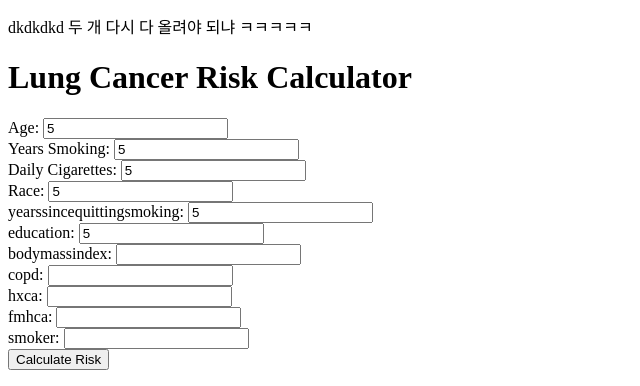
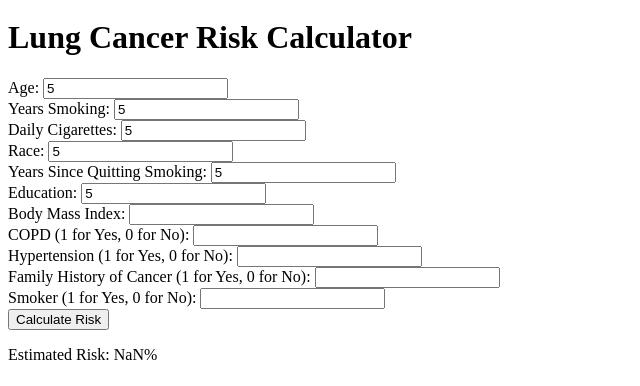
Before and after one commit to hyh449/zzz, a plain HTML site: page index.html in a window 1280 px wide. Both pictures are taken after typing "5", "5", "5", "5", "5", "5" into the empty fields and a click on the button "Calculate Risk". Shown: the part 427-813 px from the top of the page, without its empty margins (0-640 px from the left). Drawn offline with Linux system fonts and the light colour scheme.

Commit message:
Add files via upload

```diff
--- a/index.html
+++ b/index.html
@@ -3,16 +3,10 @@
 <head>
     <meta charset="UTF-8">
     <meta name="viewport" content="width=device-width, initial-scale=1.0">
-    <title>Lung Cancer risk Calaulator</title>
+    <title>Lung Cancer Risk Calculator</title>
 </head>
-    <script src="script.js"></script>
-    <meta charset="UTF-8">
-    <meta name="viewport" content="width=device-width, initial-scale=1.0">
-    <title>My Web Page</title>
 <body>
     <iframe src="https://giphy.com/embed/tIeCLkB8geYtW" width="480" height="379" style="" frameBorder="0" class="giphy-embed" allowFullScreen></iframe><p><a href="https://giphy.com/gifs/shaun-the-sheep-movie-not-my-gif-2016-oscar-nominations-tIeCLkB8geYtW">via GIPHY</a></p>
-    dkdkdkd
-    두 개 다시 다 올려야 되냐 ㅋㅋㅋㅋㅋ
 
     <h1>Lung Cancer Risk Calculator</h1>
     <label for="age">Age: </label>
@@ -22,34 +16,35 @@
     <input type="number" id="smokingYears"><br>
 
     <label for="dailycigarettes">Daily Cigarettes: </label>
-    <input type="number" id="dailycigarettes"><br>
+    <input type="number" id="dailyCigarettes"><br>
 
     <label for="race">Race: </label>
     <input type="number" id="race"><br>
 
-    <label for="yearssincequittingsmoking">yearssincequittingsmoking: </label>
+    <label for="yearssincequittingsmoking">Years Since Quitting Smoking: </label>
     <input type="number" id="yearssincequittingsmoking"><br>
 
-    <label for="education">education: </label>
+    <label for="education">Education: </label>
     <input type="number" id="education"><br>
 
-    <label for="bodymassindex">bodymassindex: </label>
+    <label for="bodymassindex">Body Mass Index: </label>
     <input type="number" id="bodymassindex"><br>
 
-    <label for="copd">copd: </label>
+    <label for="copd">COPD (1 for Yes, 0 for No): </label>
     <input type="number" id="copd"><br>
 
-    <label for="hxca">hxca: </label>
+    <label for="hxca">Hypertension (1 for Yes, 0 for No): </label>
     <input type="number" id="hxca"><br>
 
-    <label for="fmhca">fmhca: </label>
+    <label for="fmhca">Family History of Cancer (1 for Yes, 0 for No): </label>
     <input type="number" id="fmhca"><br>
 
-    <label for="smoker">smoker: </label>
+    <label for="smoker">Smoker (1 for Yes, 0 for No): </label>
     <input type="number" id="smoker"><br>
 
     <button id="calculate">Calculate Risk</button>
     <p id="result"></p>
 
+    <script src="script.js"></script> <!-- JavaScript 파일을 여기서 로드 -->
 </body>
 </html>
--- a/script.js
+++ b/script.js
@@ -1,14 +1,13 @@
-// script.js 파일 내용
 function calculateLungCancerRisk(age, smokingYears, dailyCigarettes, race, education, bodymassindex, copd, hxca, fmhca, smoker, yearssincequittingsmoking) {
     // Logodds 수식을 계산
-        let Logodds = (0.0778868 * (age - 62)) + race - (0.0812744 * (education - 4)) - (0.0274194 * (bodymassindex - 27))
+    let logodds = (0.0778868 * (age - 62)) + race - (0.0812744 * (education - 4)) - (0.0274194 * (bodymassindex - 27))
         + copd + hxca + fmhca + smoker - (1.822606 * ((10 / dailyCigarettes) - 0.4021541613)) + (0.0317321 * (smokingYears - 27))
         - (0.0308572 * (yearssincequittingsmoking - 10)) - 4.532506;
 
     // Risk 계산 (Logodds를 사용하여)
-        let Risk = 100 * (Math.exp(Logodds) / (1 + Math.exp(Logodds)));
+    let risk = 100 * (Math.exp(logodds) / (1 + Math.exp(logodds)));
 
-        return Risk;
+    return risk;
 }
 
 document.addEventListener('DOMContentLoaded', function() {
```
Lines whose indentation alone changed are shown as unchanged.
